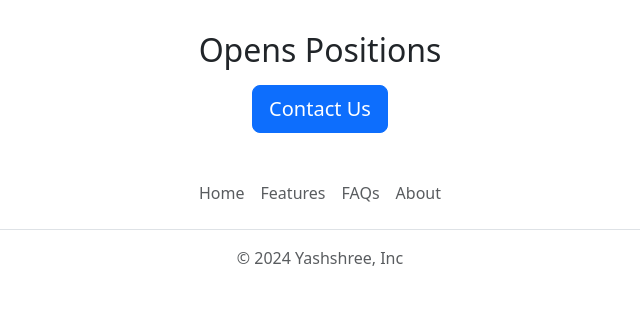
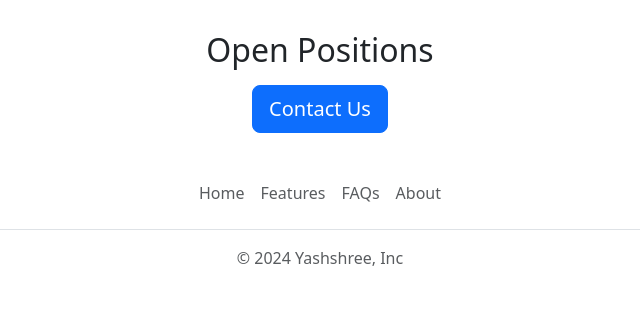
Before and after one commit to Shubham-Patil34/yashshree-careers-website, a Flask app: template templates/home.html in a window 1280 px wide. Shown: the part 935-1261 px from the top of the page, without its empty margins (320-960 px from the left). Run offline with Flask 3, Linux system fonts and the light colour scheme; the template is opened without the code that fills it, so the values that code supplies are empty.

Commit message:
Aesthetic improvements in form

```diff
--- a/templates/home.html
+++ b/templates/home.html
@@ -18,7 +18,7 @@
         </div>
       </div>
 
-      <h2 class="text-center mb-3">Opens Positions</h2>
+      <h2 class="text-center mb-3">Open Positions</h2>
       <p>
         {% for job in jobs%}
           {% include 'jobitem.html' %}
```
